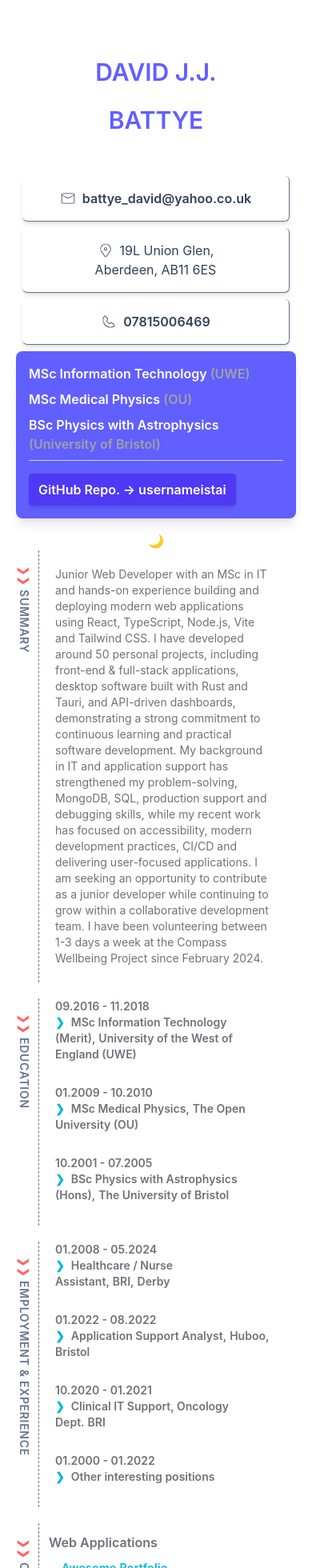
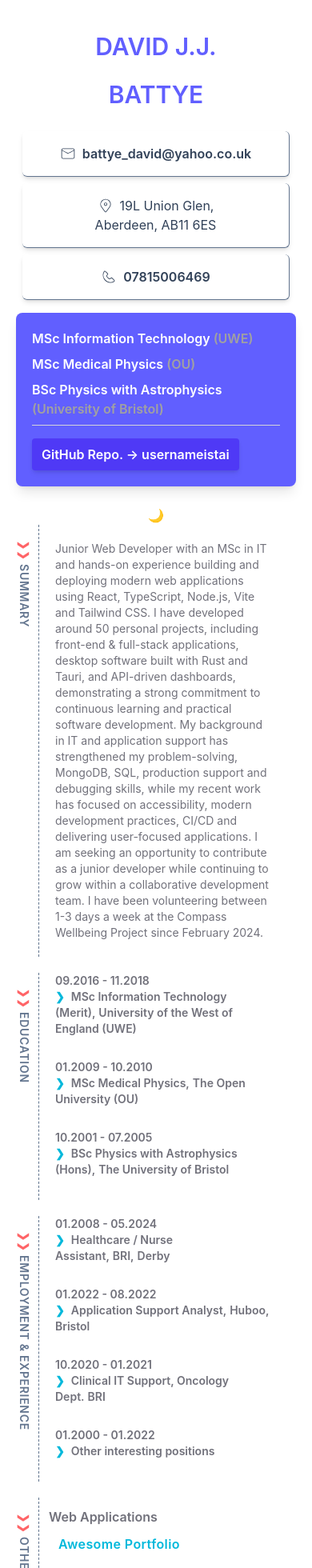
Before and after one commit to usernameistai/cv, a React (Vite) app: page / in a window 390 px wide. Shown: the top 1960 px of the page at 80% size. Built offline with nearby package versions, Linux system fonts and the light colour scheme.

Commit message:
changed styles TW

```diff
--- a/src/App.tsx
+++ b/src/App.tsx
@@ -26,8 +26,8 @@ const App = () => {
       <div className='min-h-dvh max-w-5xl p-5 lg:mx-auto dark:bg-zinc-700'>
         <div className="max-w-5xl">
 
-          <aside className='relative md:flex mb-4'>
-            <div className='flex-1 m-2 my-10 text-center items-center font-semibold text-3xl sm:text-4xl md:text-5xl text-indigo-500 dark:text-indigo-200'>
+          <aside className='relative flex flex-col md:flex-row mb-4'>
+            <div className='flex-1 m-2 md:my-10 text-center items-center font-semibold text-3xl sm:text-4xl md:text-5xl text-indigo-500 dark:text-indigo-200'>
               <div className='p-3'>DAVID J.J.</div>
               <div className='p-3'>BATTYE</div>
             </div>
@@ -48,7 +48,7 @@ const App = () => {
                 <div className="ml-2"><a href="tel:07815006469" className="transition-colors hover:text-indigo-500 dark:hover:text-indigo-300">07815006469</a></div>
               </div>
             </div>
-            <div className='md:flex-1 my-2 p-4 w-full md:w-60 items-center shadow-lg dark:shadow-white/20 bg-indigo-500 dark:bg-indigo-700 text-white font-semibold rounded-lg space-y-2'>
+            <div className='md:flex-1 my-2 p-5 w-full md:w-60 items-center shadow-lg dark:shadow-white/20 bg-indigo-500 dark:bg-indigo-700 text-white font-semibold rounded-lg space-y-2'>
               <div>MSc Information Technology <span className='text-neutral-400'><a href="https://www.uwe.ac.uk/" target='_blank' rel="noopener noreferrer">(UWE)</a></span></div>
               <div>MSc Medical Physics <span className='text-neutral-400'><a href="https://www.open.ac.uk/" target='_blank' rel="noopener noreferrer">(OU)</a></span></div>
               <div>BSc Physics with Astrophysics <span className='text-neutral-400'><a href="https://www.bristol.ac.uk/" target='_blank' rel="noopener noreferrer">(University of Bristol)</a></span></div>
@@ -249,10 +249,10 @@ const App = () => {
 
                   <div className='mb-5'>
                     <h2 className='font-semibold pb-1'>Web Applications</h2>
-                    <div className="text-sm text-cyan-500 dark:text-cyan-300 font-semibold tracking-wide">
+                    <div className="text-base text-cyan-500 dark:text-cyan-300 font-semibold tracking-wide">
                       {websites.map((web, id) => (
                         <div key={id} className="py-0.5">
-                          <a className='flex items-center px-4 py-1 rounded-md text-cyan-500 dark:text-cyan-300 transition-all duration-300 hover:bg-cyan-500/10 hover:translate-x-0.5' href={web.url} target="_blank" rel="noopener noreferrer">
+                          <a className='flex items-center px-3 py-1 rounded-md text-cyan-500 dark:text-cyan-300 transition-all duration-300 hover:bg-cyan-500/10 hover:translate-x-0.5' href={web.url} target="_blank" rel="noopener noreferrer">
                             {web.name}
                           </a>
                         </div>
```
